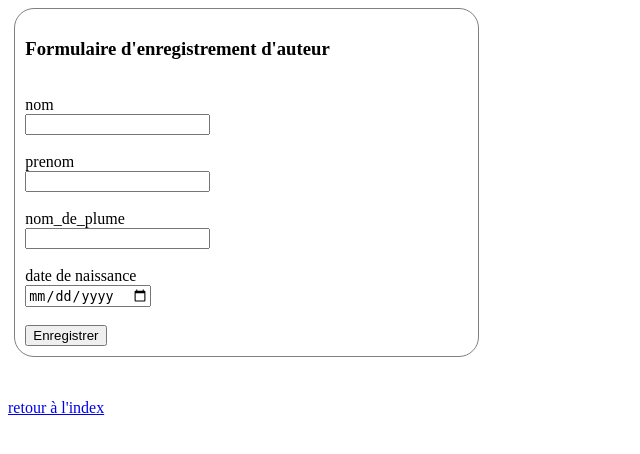
After one commit to Sidolbert/gestion_bibli, a PHP site: page /gestion_auteur/form_ajout_auteur.php in a window 1280 px wide. The commit adds this page. Shown: the top 454 px of the page, without its empty margins (0-640 px from the left). Run offline with PHP 8.4, Linux system fonts and the light colour scheme; a stand-in replaces the project's code that opens the database connection.

Commit message:
changement d'architecture ajout de sous-dossiers pour les fonctionnalités principales ajout de l'affichage des auteurs ajout de la fonctionnalité pour ajouter un auteur

```diff
--- /dev/null
+++ b/gestion_auteur/form_ajout_auteur.php
@@ -0,0 +1,54 @@
+<!DOCTYPE html>
+<html lang="en">
+<head>
+    <meta charset="UTF-8">
+    <meta http-equiv="X-UA-Compatible" content="IE=edge">
+    <meta name="viewport" content="width=device-width, initial-scale=1.0">
+    <style>
+        #formulaire{
+            width: 35%;
+            height: 100%;
+            border:solid 1px gray;
+            border-radius: 20px;
+            margin: 0.5%;
+            padding: 10px;
+        }
+    </style>
+    <title>Formulaire ajout d'un auteur</title>
+</head>
+<body>
+
+<div id="formulaire">
+    <h3>Formulaire d'enregistrement d'auteur</h3>
+    <form action="./ajout_auteur.php"method="post">
+
+    <br>
+    <div>
+        <label for="name">nom</label><br>
+        <input type="text" name="nom">
+    </div>
+    <br>
+    <div>
+        <label for="name">prenom</label><br>
+        <input type="text" name="prenom">
+    </div>
+    <br>
+    <div>
+        <label for="name">nom_de_plume</label><br>
+        <input type="text" name="nom_de_plume">
+    </div>
+    <br>
+    <div>
+    <label for="start">date de naissance</label><br>
+         <input type="date" name="date_de_naissance">
+    </div>
+    <br>
+    <input type="submit" value="Enregistrer" id="enregistrer">
+    </form>
+</div>
+<br/>
+<br/>
+<a href='../index.php'>retour à l'index</a>
+
+</body>
+</html>
--- a/affichage_livres.php
+++ b/gestion_livre/affichage_livre.php
@@ -2,7 +2,7 @@
 //afficher tous les livres de la table
 
 //on fait la connexion à la base
-require_once("./includes/connexion_bdd.php");
+require_once("../includes/connexion_bdd.php");
 
 //on fait une requête pour récupérer les infos
 $sql = "SELECT * FROM `livre`";
@@ -37,3 +37,7 @@ foreach($tabLivres as $livre){
     echo "</tr>";
 }
 echo "</tbody></table>";
+
+echo "<br/>
+<br/>
+<a href='../index.php'>retour à l'index</a>";
--- a/ajout_livre.php
+++ b/gestion_livre/ajout_livre.php
@@ -12,7 +12,7 @@ if(!isset($_POST["isbn"])){
 
 
 //on fait la connexion à la base
-require_once("./includes/connexion_bdd.php");
+require_once("../includes/connexion_bdd.php");
 
 try{
     //on va insérer des données dans la base
@@ -40,4 +40,4 @@ try{
     exit;
 }
 //si on est arrivé jusqu'ici l'insertion est un succès : on enchaîne avec l'affichage
-header("location:./affichage_livres.php");
+header("location:./affichage_livre.php");
--- a/form_ajout_livre.php
+++ b/gestion_livre/form_ajout_livre.php
@@ -35,5 +35,8 @@
             <input type="submit" value="Enregistrer"></input>
         </form>
     </div>
+    <br/>
+    <br/>
+    <a href='../index.php'>retour à l'index</a>
 </body>
 </html>
--- a/includes/connexion_bdd.php
+++ b/includes/connexion_bdd.php
@@ -1,6 +1,6 @@
 <?php
 //on crée une connexion à la BDD cible en fonction des identifiants inscrits en config
-require_once('./includes/config.php'); //on inclut NECESSAIREMENT et UNE SEULE FOIS config.php
+require_once('../includes/config.php'); //on inclut NECESSAIREMENT et UNE SEULE FOIS config.php
 $dsn = "mysql:host=$host;dbname=$dbname;charset=UTF8";
 
 //gestion d'exceptions : try/catch !
--- a/index.php
+++ b/index.php
@@ -8,7 +8,9 @@
 </head>
 <body>
     <h1>Bienvenue à la bibliothèque de Entrez_la_ville</h1>
-    <a href="./affichage_livres.php">Afficher les livres</a>
-    <a href="./form_ajout_livre.php">Ajouter un livre</a>
+    <a href="./gestion_livre/affichage_livre.php">Afficher les livres</a>
+    <a href="./gestion_livre/form_ajout_livre.php">Ajouter un livre</a>
+    <a href="./gestion_auteur/affichage_auteur.php">Afficher les auteurs</a>
+    <a href="./gestion_auteur/form_ajout_auteur.php">Ajouter un auteur</a>
 </body>
 </html>
```
Also changed, not shown: gestion_auteur/affichage_auteur.php (added, +32 -0 lines), gestion_auteur/ajout_auteur.php (added, +22 -0 lines).
